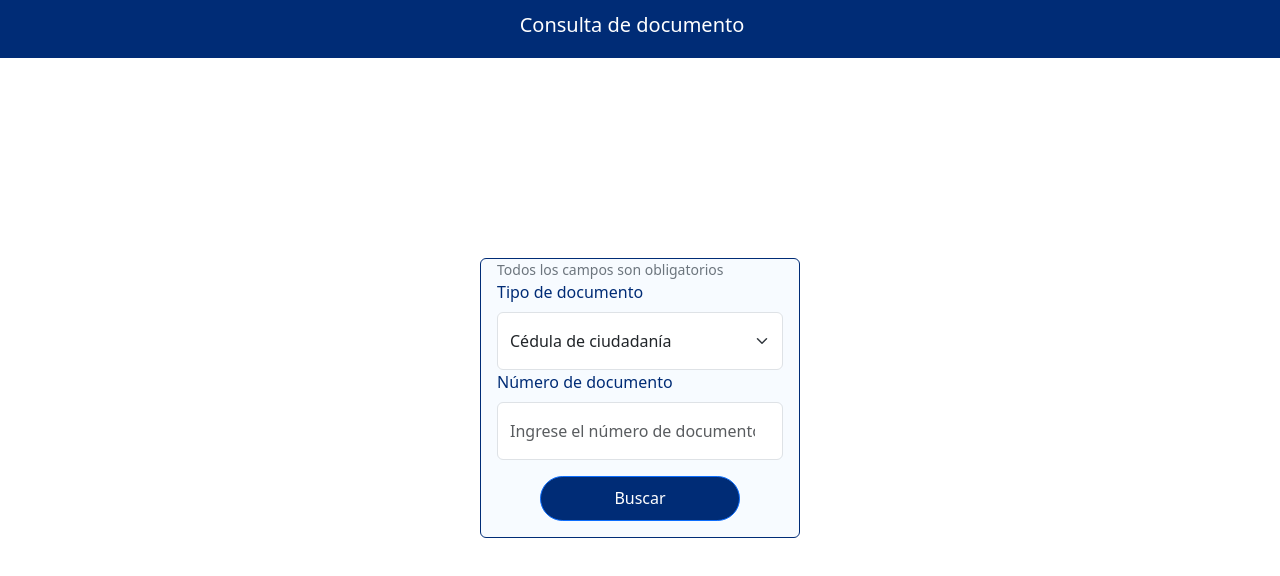
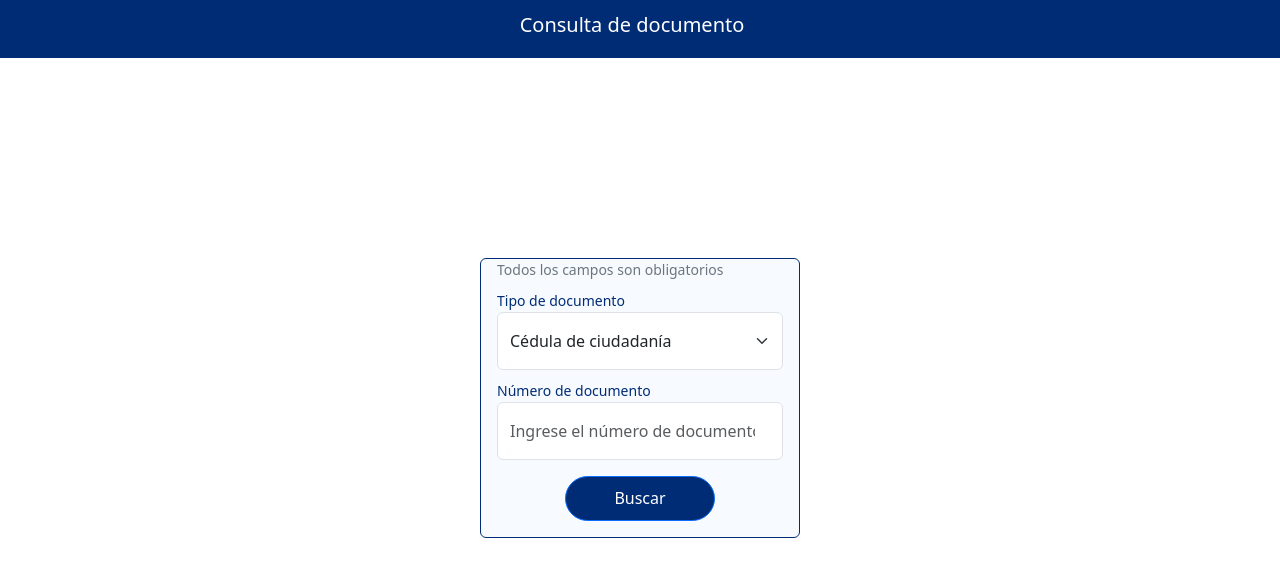
Before and after one commit to smar05/prueba-periferia-front, an Angular app: page /consulta in a window 1280 px wide. Shown: the top 576 px of the page. Built offline with nearby package versions, Linux system fonts and the light colour scheme.

Commit message:
Ajuste de estilos

```diff
--- a/src/app/pages/consulta/consulta.component.css
+++ b/src/app/pages/consulta/consulta.component.css
@@ -0,0 +1,5 @@
+.card-style {
+  max-width: 20rem;
+  border-color: var(--main-bg-color) !important;
+  background-color: #f7fbff;
+}
--- a/src/app/pages/consulta/consulta.component.html
+++ b/src/app/pages/consulta/consulta.component.html
@@ -1,22 +1,15 @@
 <div class="row h-25"></div>
 
 <form action="#" class="align-middle">
-  <div
-    class="card border mb-3 mx-auto"
-    style="
-      max-width: 20rem;
-      border-color: #002c76 !important;
-      background-color: #f7fbff;
-    "
-  >
+  <div class="card border mb-3 mx-auto card-style">
     <small class="text-secondary m-3 my-0"
       >Todos los campos son obligatorios</small
     >
     <div class="card-body pt-0">
       <div class="card-text">
-        <div>
-          <label for="tipoDocumento" class="form-label" style="color: #002c76"
-            >Tipo de documento</label
+        <div class="mt-2">
+          <small for="tipoDocumento" class="form-label color-blue"
+            >Tipo de documento</small
           >
           <select class="form-select py-3" id="tipoDocumento">
             <option value="CC">Cédula de ciudadanía</option>
@@ -25,9 +18,9 @@
           </select>
         </div>
 
-        <div>
-          <label for="numeroDocumento" class="form-label" style="color: #002c76"
-            >Número de documento</label
+        <div class="mt-2">
+          <small for="numeroDocumento" class="form-label color-blue"
+            >Número de documento</small
           >
           <input
             type="number"
@@ -40,8 +33,7 @@
         <div class="d-flex justify-content-center mt-3">
           <button
             type="submit"
-            class="btn btn-primary rounded-pill btn-lg px-5"
-            style="background-color: #002c76; width: 70%"
+            class="btn btn-primary rounded-pill btn-lg px-5 w-70 bg-c-blue"
           >
             <h6 class="my-1">Buscar</h6>
           </button>
--- a/src/styles.css
+++ b/src/styles.css
@@ -13,3 +13,7 @@ body {
 .bg-c-blue {
   background-color: var(--main-bg-color);
 }
+
+.color-blue {
+  color: var(--main-bg-color);
+}
```
